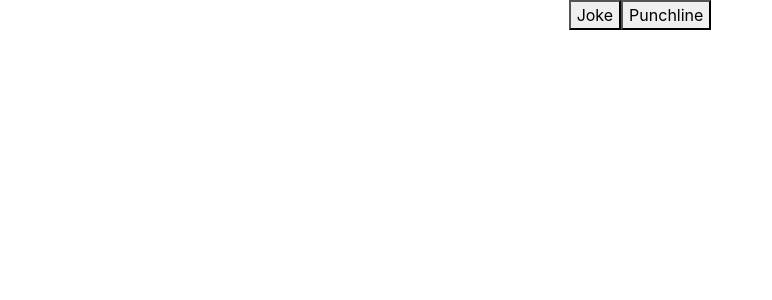
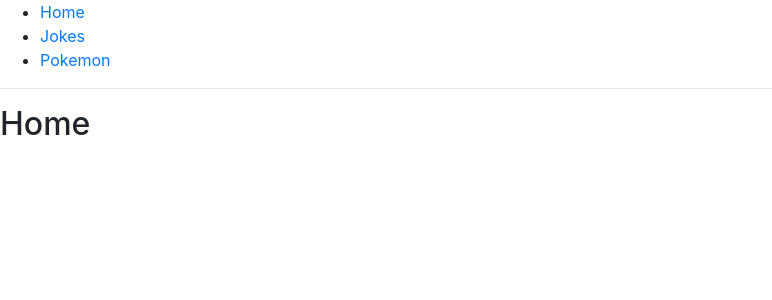
Before and after one commit to ElliotWhiley/demo, a React (Create React App) app: page / in a window 1280 px wide. Shown: the top 300 px of the page, without its empty margins (0-772 px from the left). Built offline with nearby package versions, Linux system fonts and the light colour scheme.

Commit message:
Add basic navigation between 3 tabs

```diff
--- a/package.json
+++ b/package.json
@@ -10,6 +10,7 @@
     "bootstrap": "^4.6.0",
     "react": "^17.0.2",
     "react-dom": "^17.0.2",
+    "react-router-dom": "^5.2.0",
     "react-scripts": "4.0.3",
     "web-vitals": "^1.1.1"
   },
--- a/src/App.js
+++ b/src/App.js
@@ -1,29 +1,105 @@
 import "./App.css";
 import { useState } from "react";
 import getRandomJoke from "./JokeService";
+import { BrowserRouter as Router, Switch, Route, Link } from "react-router-dom";
 
-const App = (props) => {
+const App = () => {
+	return (
+		<Router>
+			<div>
+				<ul>
+					<li>
+						<Link to="/">Home</Link>
+					</li>
+					<li>
+						<Link to="/jokes">Jokes</Link>
+					</li>
+					<li>
+						<Link to="/pokemon">Pokemon</Link>
+					</li>
+				</ul>
+
+				<hr />
+
+				<Switch>
+					<Route exact path="/">
+						<Home />
+					</Route>
+					<Route path="/jokes">
+						<Jokes />
+					</Route>
+					<Route path="/pokemon">
+						<Pokemon />
+					</Route>
+				</Switch>
+			</div>
+		</Router>
+	);
+};
+
+export default App;
+
+const Home = () => {
+	return (
+		<div>
+			<h2>Home</h2>
+		</div>
+	);
+};
+
+const Jokes = () => {
 	const [joke, setJoke] = useState({});
 	const [displayPunchline, setDisplayPunchline] = useState(false);
-
+	const [displayPunchlineButton, setDisplayPunchlineButton] = useState(false);
 	const displayJoke = async () => {
 		const joke = await getRandomJoke();
 		setJoke(joke);
 		setDisplayPunchline(false);
+		setDisplayPunchlineButton(true);
 	};
-
 	return (
 		<div className="App">
-			<header className="App-header">
+			<header className="p-3 mb-3 border-bottom">
+				<div className="container">
+					<div className="d-flex flex-wrap align-items-center justify-content-center justify-content-lg-center">
+						<ul className="nav col-12 col-lg-auto me-lg-auto mb-2 justify-content-center mb-md-0">
+							<li>
+								<a href="#" className="nav-link px-2 link-dark">
+									Home
+								</a>
+							</li>
+							<li>
+								<a href="#" className="nav-link px-2 link-dark">
+									Jokes
+								</a>
+							</li>
+							<li>
+								<a href="#" className="nav-link px-2 link-dark">
+									Pokemon
+								</a>
+							</li>
+						</ul>
+					</div>
+				</div>
+			</header>
+			<div>
 				<button onClick={displayJoke}>Joke</button>
-				<button onClick={() => setDisplayPunchline(true)}>
-					Punchline
-				</button>
+				{displayPunchlineButton && (
+					<button onClick={() => setDisplayPunchline(true)}>
+						Punchline
+					</button>
+				)}
 				<div>{joke.setup}</div>
 				{displayPunchline && <div>{joke.punchline}</div>}
-			</header>
+			</div>
 		</div>
 	);
 };
 
-export default App;
+const Pokemon = () => {
+	return (
+		<div>
+			<h2>Pokemon</h2>
+		</div>
+	);
+};
```
Also changed, not shown: 1 other file (tests, documents, lock files or other folders).
